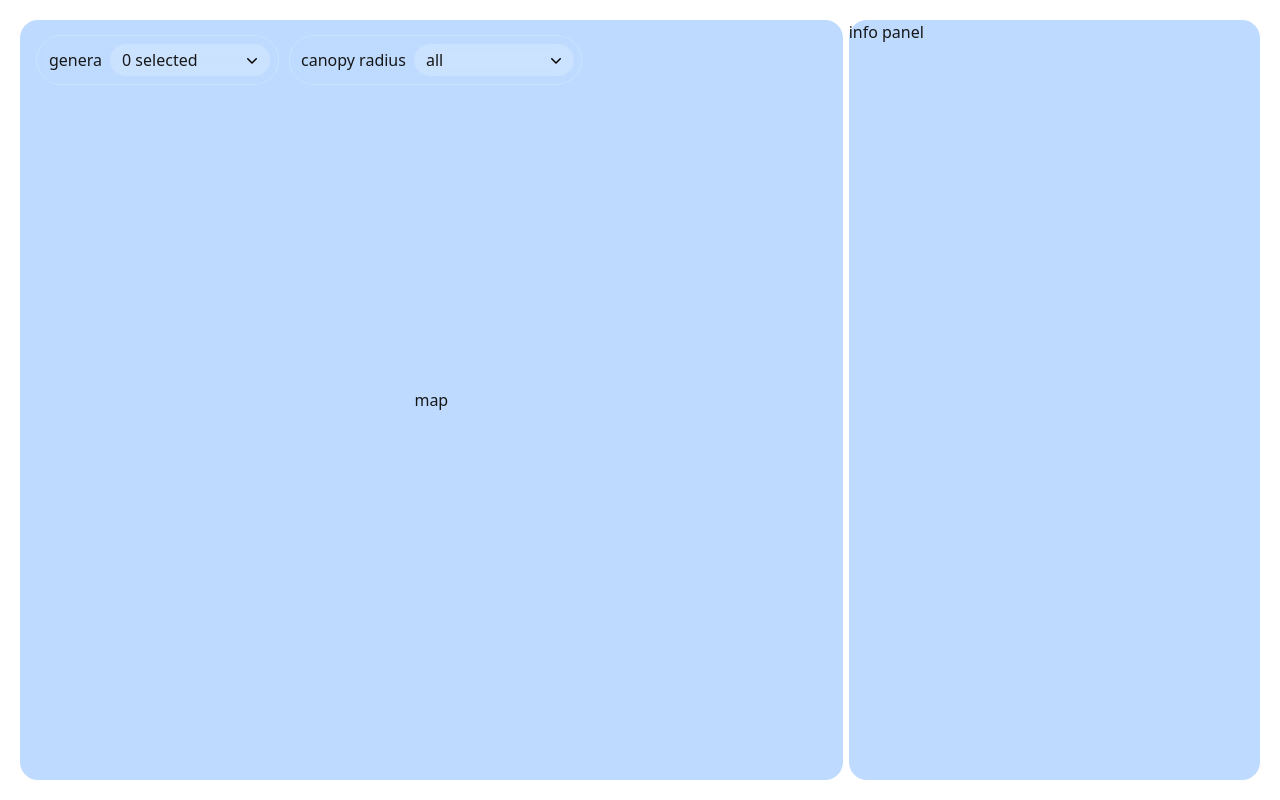
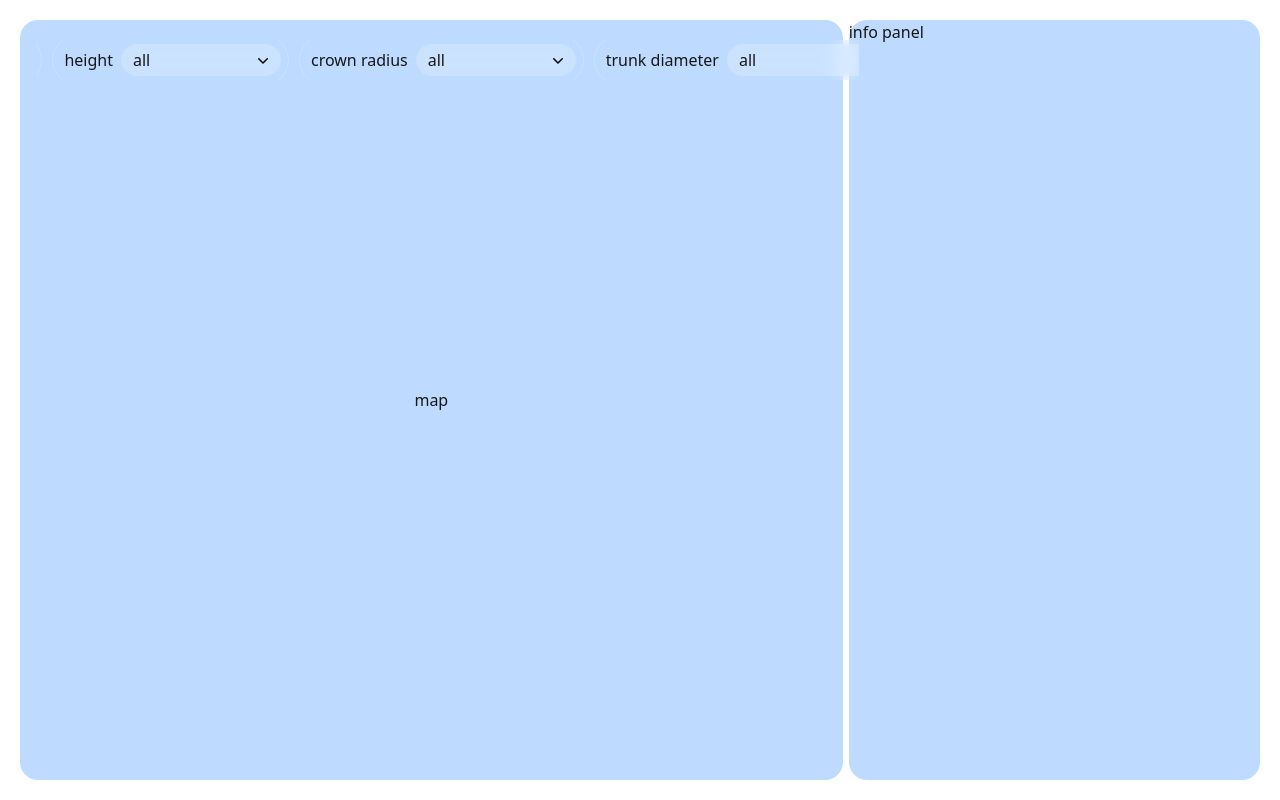
Before and after one commit to comp4020-agentic-coding-studio/comp4020-final-nikhilagurusinghe, a Next.js app in the folder anu-tree-database/: page / in a window 1280 px wide. Built offline with nearby package versions, Linux system fonts and the light colour scheme.

Commit message:
work on filter bank

```diff
--- a/anu-tree-database/src/app/components/filter/combo-box.tsx
+++ b/anu-tree-database/src/app/components/filter/combo-box.tsx
@@ -19,10 +19,16 @@ export type ComboBoxProps = {
   options: ComboBoxOptions;
   ariaLabel: string;
   label: string;
+  labelDescription: string;
 };
 
 // https://headlessui.com/react/combobox#selecting-multiple-values
-export default function ComboBox({ options, ariaLabel, label }: ComboBoxProps) {
+export default function ComboBox({
+  options,
+  ariaLabel,
+  label,
+  labelDescription,
+}: ComboBoxProps) {
   const MARQUEE_TEXT_LENGTH: number = 11;
 
   const [selectedOptions, setSelectedOptions] = useState<ComboBoxOptions>([]);
@@ -44,7 +50,9 @@ export default function ComboBox({ options, ariaLabel, label }: ComboBoxProps) {
 
   return (
     <div className="flex flex-row gap-x-2 h-12.5 backdrop-blur-sm px-2 py-2 rounded-full border border-white/20 items-center justify-between">
-      <span className="ml-1 font-medium">{label}</span>
+      <span className="ml-1 font-medium text-nowrap" title={labelDescription}>
+        {label}
+      </span>
       <Combobox
         multiple
         immediate
--- a/anu-tree-database/src/app/components/filter/filters.tsx
+++ b/anu-tree-database/src/app/components/filter/filters.tsx
@@ -4,15 +4,49 @@ import SliderDropdown from "./slider-dropdown";
 
 export default function Filters() {
   return (
-    <div className="absolute flex flex-row gap-x-2.5 h-10 mt-5 ml-4 items-center justify-center">
+    <div className="absolute flex flex-row gap-x-2.5 h-10 mt-5 ml-4 w-full items-center justify-center overflow-y-auto">
+      <ComboBox
+        options={genus}
+        ariaLabel="Choose classification to filter by"
+        label="classification"
+        labelDescription="The classification of the tree species."
+      />
       <ComboBox
         options={genus}
         ariaLabel="Choose genuses to filter by"
         label="genera"
+        labelDescription="The genus of the tree species."
       />
-      <SliderDropdown label="canopy radius" sliderMin={0} sliderMax={50} />
-
-      <div></div>
+      <SliderDropdown
+        label="height"
+        labelDescription="The height of the tree."
+        sliderMin={0}
+        sliderMax={50}
+      />
+      <SliderDropdown
+        label="crown radius"
+        labelDescription="The radius of the tree at the widest part of its canopy."
+        sliderMin={0}
+        sliderMax={50}
+      />
+      <SliderDropdown
+        label="trunk diameter"
+        labelDescription="The radius of the tree at the widest part of its canopy."
+        sliderMin={0}
+        sliderMax={50}
+      />
+      <ComboBox
+        options={genus}
+        ariaLabel="Choose age to filter by"
+        label="age"
+        labelDescription="The age of the tree."
+      />
+      <ComboBox
+        options={genus}
+        ariaLabel="Choose structure to filter by"
+        label="structure"
+        labelDescription="The structure of the tree."
+      />
     </div>
   );
 }
--- a/anu-tree-database/src/app/components/filter/slider-dropdown.tsx
+++ b/anu-tree-database/src/app/components/filter/slider-dropdown.tsx
@@ -8,6 +8,7 @@ import Cross from "../icons/cross";
 
 type SliderDropdownProps = {
   label: string;
+  labelDescription: string;
   sliderMin: number;
   sliderMax: number;
 };
@@ -16,6 +17,7 @@ type SliderValues = { startValue: number; endValue: number };
 
 export default function SliderDropdown({
   label,
+  labelDescription,
   sliderMin,
   sliderMax,
 }: SliderDropdownProps) {
@@ -44,7 +46,7 @@ export default function SliderDropdown({
   } else if (sliderValues.startValue === sliderMin) {
     filterDescription = `≤ ${sliderValues.endValue}m`;
   } else if (sliderValues.endValue === sliderMax) {
-    filterDescription = `≥ ${sliderValues.startValue}m`
+    filterDescription = `≥ ${sliderValues.startValue}m`;
   }
 
   return (
@@ -58,7 +60,9 @@ export default function SliderDropdown({
 
       <div className="relative flex flex-row items-center justify-between gap-x h-full w-full">
         <div className="relative flex items-center gap-x-2">
-        <span className="ml-1 font-medium">{label}</span>
+          <span className="ml-1 font-medium text-nowrap" title={labelDescription}>
+            {label}
+          </span>
           <button
             type="button"
             className="relative w-40 text-left rounded-full py-1 h-full pl-3 pr-8 bg-white/20 backdrop-blur-sm cursor-pointer"
@@ -113,7 +117,8 @@ export default function SliderDropdown({
                     {...props}
                     className={clsx(
                       "h-1.5 rounded-full backdrop-blur-3xl",
-                    key === CENTER_TRACK_CLASS && "bg-(--highlight-colour) z-1",
+                      key === CENTER_TRACK_CLASS &&
+                        "bg-(--highlight-colour) z-1",
                       (key === START_TRACK_CLASS || key === END_TRACK_CLASS) &&
                         "bg-white/70",
                     )}
@@ -140,8 +145,6 @@ export default function SliderDropdown({
           </button>
         )}
       </div>
-
-
     </div>
   );
 }
```
Lines whose indentation alone changed are shown as unchanged.
